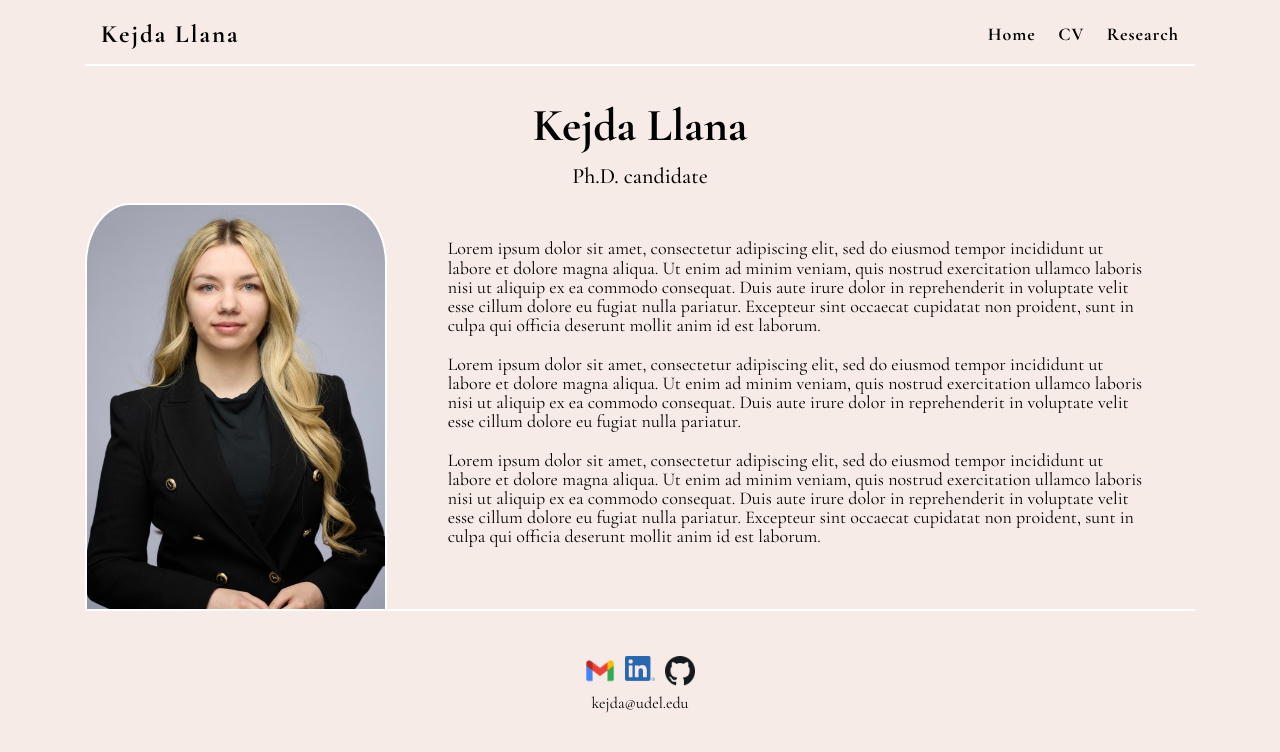
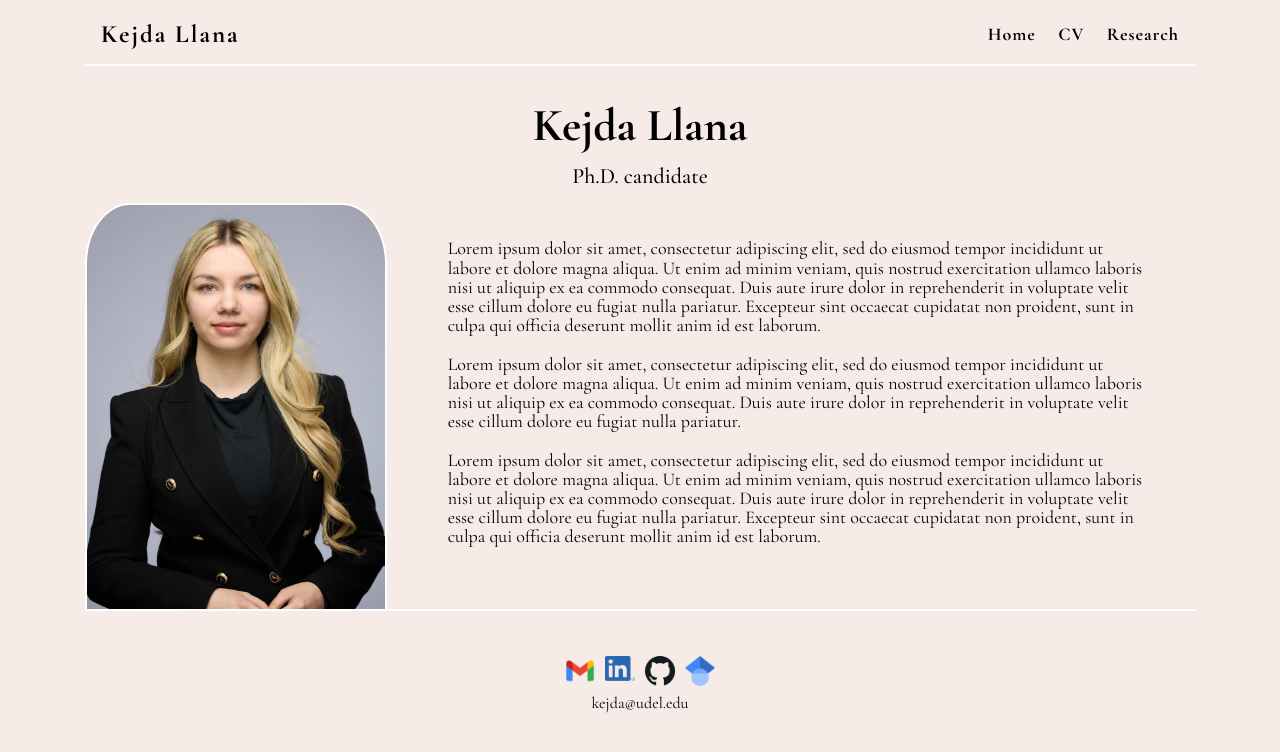
Before and after one commit to KejdaL/kejdallana, a plain HTML site: page index.html in a window 1280 px wide. Drawn offline with nearby package versions, Linux system fonts and the light colour scheme.

Commit message:
Update index.html

```diff
--- a/index.html
+++ b/index.html
@@ -52,6 +52,9 @@
 				<a href="https://github.com/KejdaL">
                     <img src="Github.png">
 				</a>
+				<a href="https://scholar.google.com/citations?user=48aiqBwAAAAJ&hl=en">
+                    <img src="scholar.png">
+                </a>
             </div>
             <a href="mailto:kejda@udel.edu">
                 <div class="cont-text">kejda@udel.edu</div>
```
